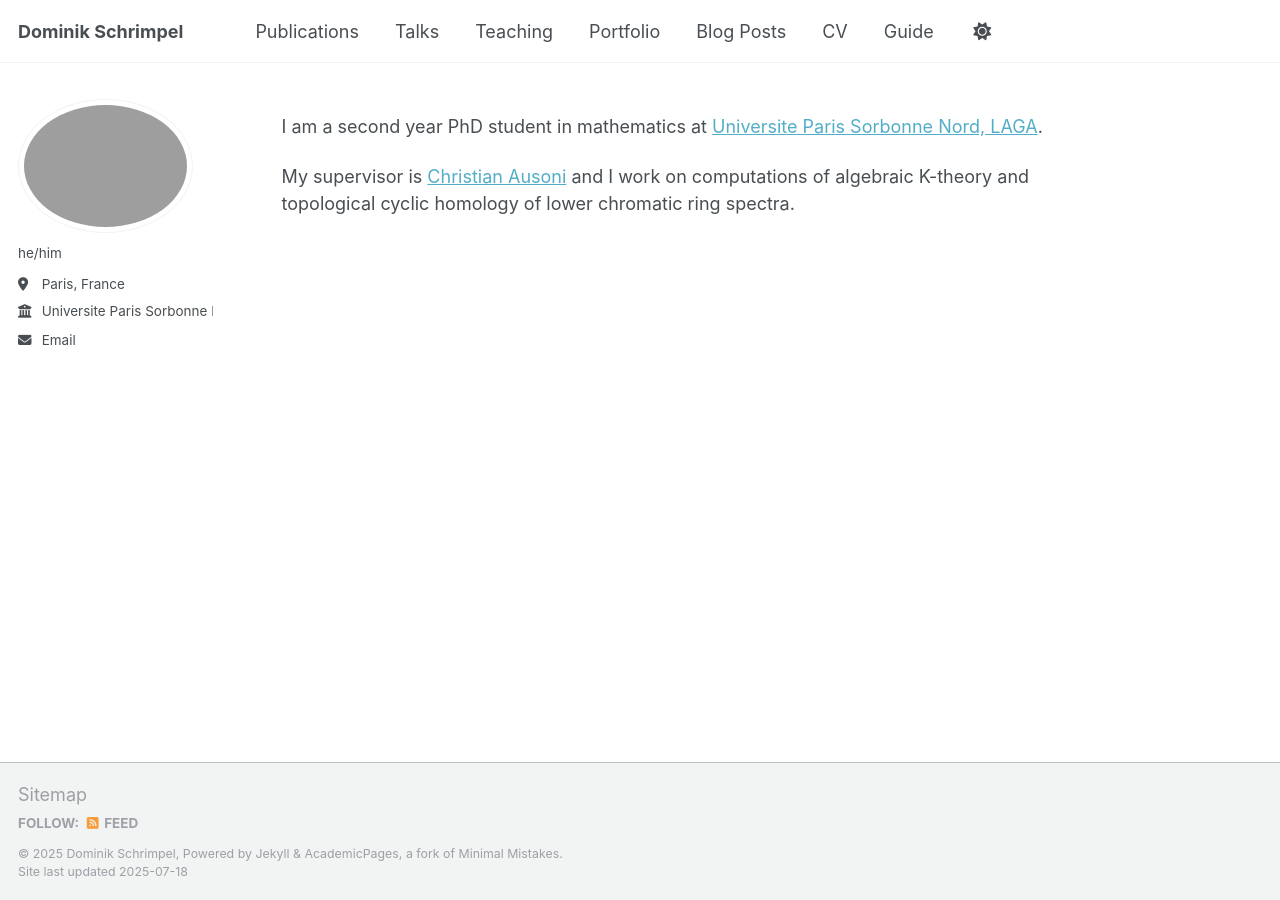
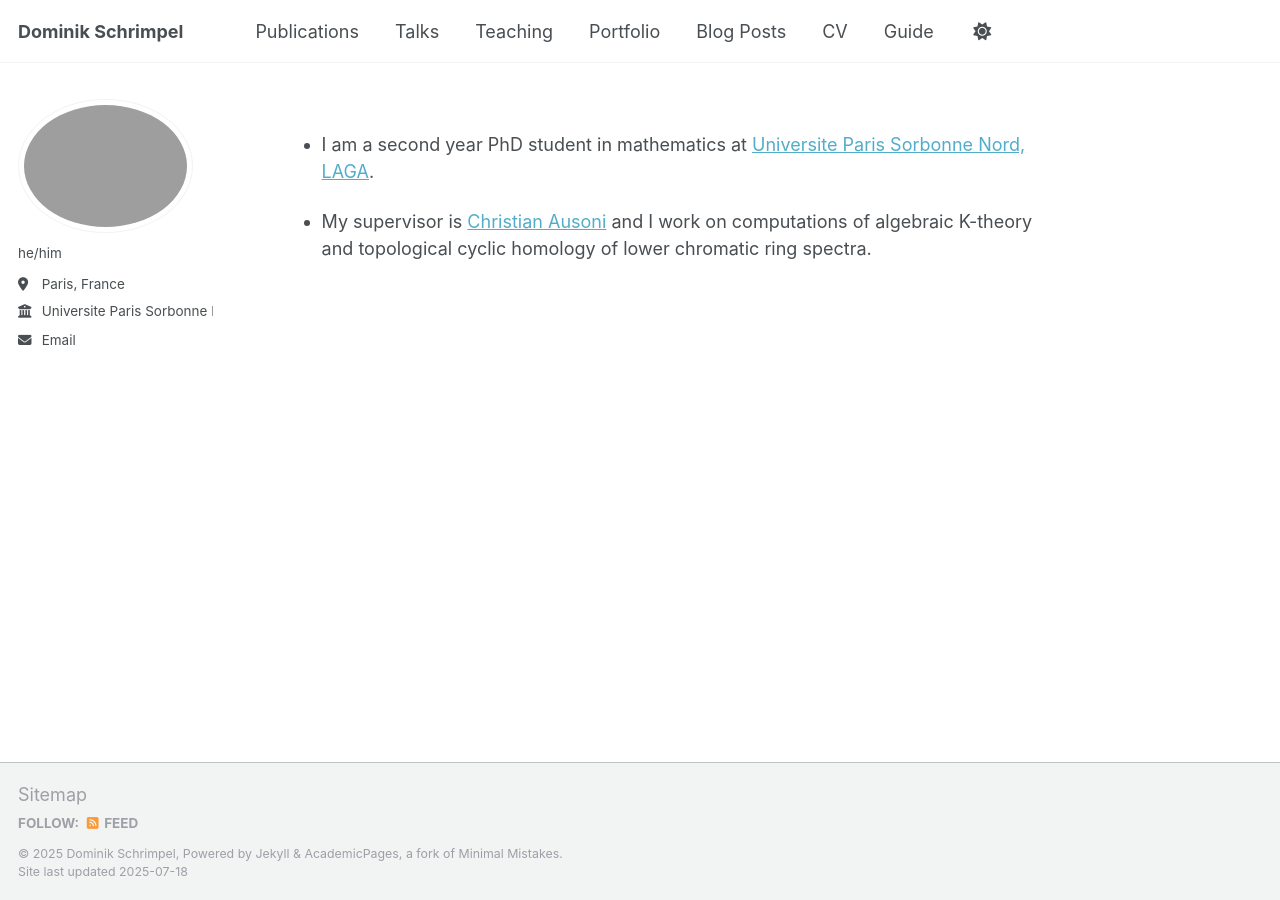
Before and after one commit to dominikschrimpel/dominik.schrimpel, a Jekyll site: the page built from _pages/about.md, in a window 1280 px wide. Built offline with Jekyll 4.4.1, drawn with Linux system fonts in a browser that asks for light colours; a script that is not in the unit is left out.

```diff
--- a/_pages/about.md
+++ b/_pages/about.md
@@ -7,6 +7,6 @@ redirect_from:
   - /about.html
 ---
 
-I am a second year PhD student in mathematics at [Universite Paris Sorbonne Nord, LAGA](https://www.math.univ-paris13.fr/).
+* I am a second year PhD student in mathematics at [Universite Paris Sorbonne Nord, LAGA](https://www.math.univ-paris13.fr/).
 
-My supervisor is [Christian Ausoni](https://www.math.univ-paris13.fr/~ausoni/) and I work on computations of algebraic K-theory and topological cyclic homology of lower chromatic ring spectra.
+* My supervisor is [Christian Ausoni](https://www.math.univ-paris13.fr/~ausoni/) and I work on computations of algebraic K-theory and topological cyclic homology of lower chromatic ring spectra.
```
